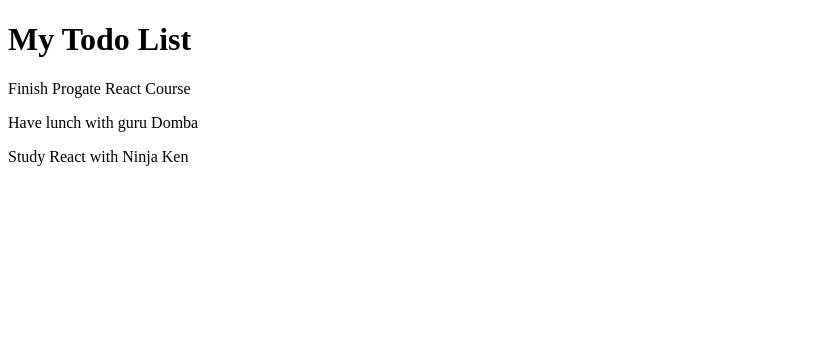
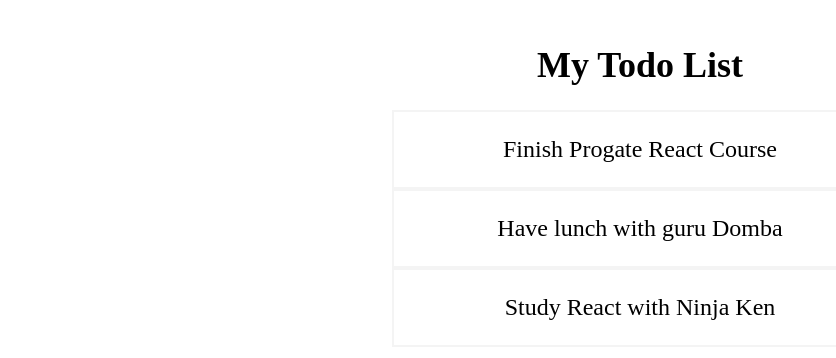
Before and after one commit to mbintangw/react-todo-app, a React (Vite) app: page / in a window 1280 px wide. Shown: the top 358 px of the page, without its empty margins (0-836 px from the left). Built offline with nearby package versions, Linux system fonts and the light colour scheme.

Commit message:
Add CSS to components

```diff
--- a/src/App.jsx
+++ b/src/App.jsx
@@ -2,6 +2,16 @@ import React, { useState } from 'react'
 import Todos from './components/Todos'
 import './App.css'
 
+
+const styles = {
+  container: {
+    textAlign: 'center',
+    padding: '12px',
+  },
+  tittle: {
+    fontSize: '36px',
+  }
+}
 function App() {
   const [todos, setTodos] = useState([
     {
@@ -24,8 +34,8 @@ function App() {
   console.log(todos)
 
   return (
-    <div>
-      <h1>My Todo List</h1>
+    <div style={styles.container}>
+      <h1 style={styles.tittle}>My Todo List</h1>
       <Todos todos={todos} />
     </div>
   )
--- a/src/components/TodoItem.jsx
+++ b/src/components/TodoItem.jsx
@@ -1,8 +1,18 @@
 import React from 'react'
 
+
+const styles = {
+  todoItem:{
+    border: '2px solid #f4f4f4',
+    fontSize: '24px',
+  },
+}
 const TodoItem = ({todo}) => {
   return (
-    <p>{todo.title}</p>
+    <div style={styles.todoItem}>
+      <p>{todo.title}</p>
+    </div>
+
   )
 }
 
--- a/src/components/Todos.jsx
+++ b/src/components/Todos.jsx
@@ -1,9 +1,16 @@
 import React from 'react'
 import TodoItem from './TodoItem'
 
+
+const styles = {
+  container: {
+    width: '40%',
+    margin: '0 auto',
+  },
+}
 const Todos = ({todos}) => {
   return (
-    <div>
+    <div style={styles.container}>
       {todos.map((todo) => {
         return <TodoItem key={todo.id} todo={todo} />
       })}
```
